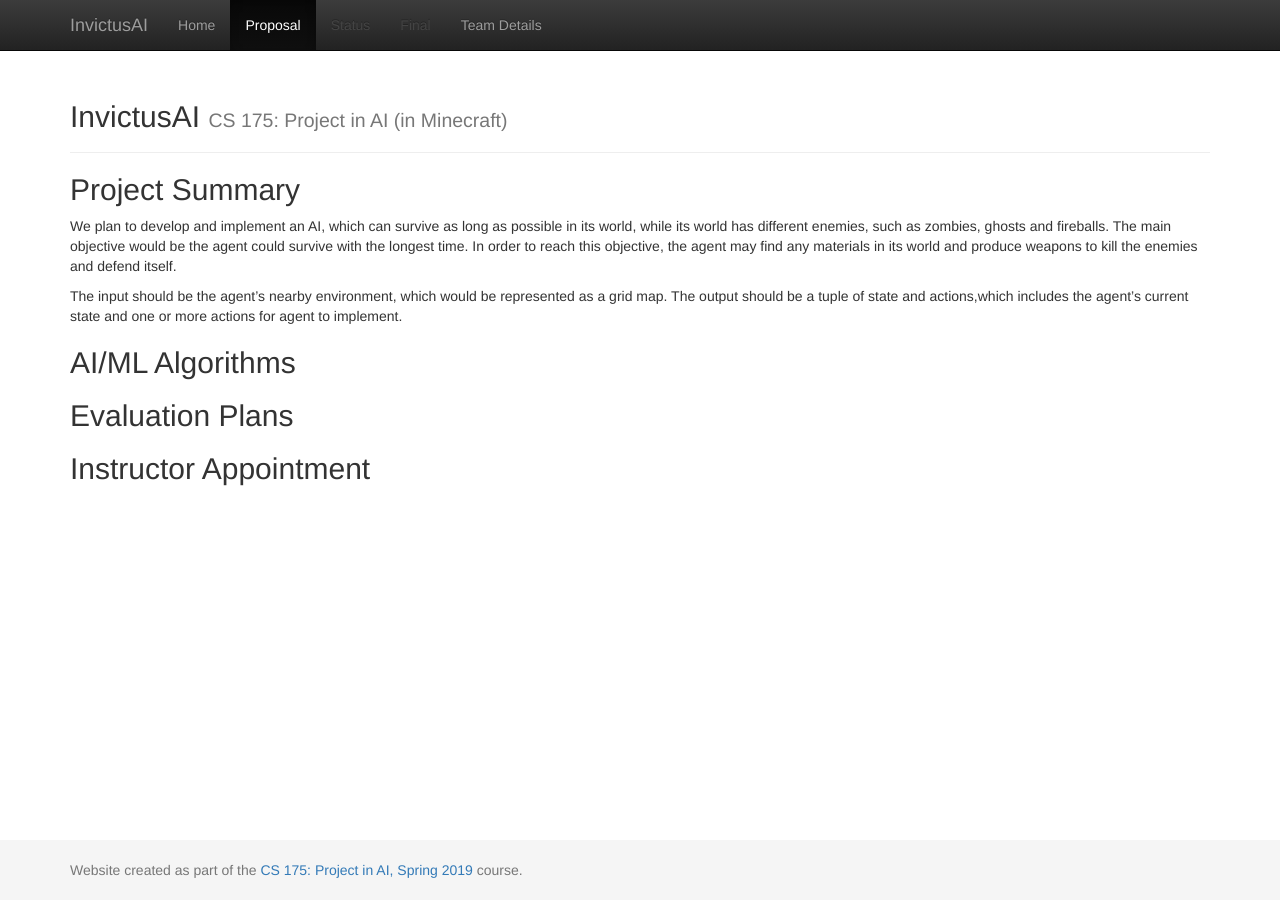
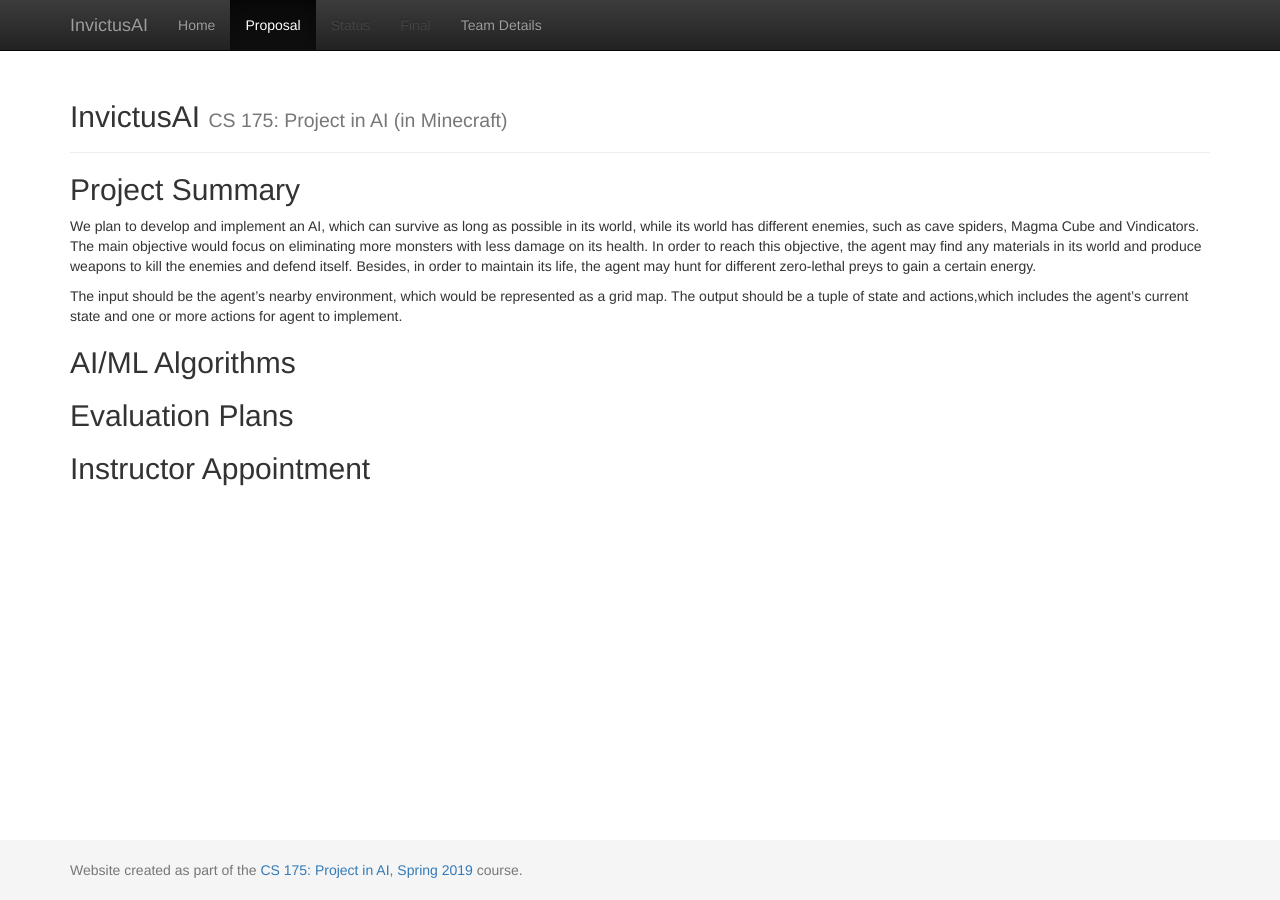
Before and after one commit to chenhaoy1/EnemyUnknown-Battlegrounds, a Jekyll site: the page built from docs/proposal.md, in a window 1280 px wide. Built offline with Jekyll 4.4.1, drawn with Linux system fonts in a browser that asks for light colours.

Commit message:
Update proposal.md

```diff
--- a/docs/proposal.md
+++ b/docs/proposal.md
@@ -4,7 +4,7 @@ title: Proposal
 ---
 
 ## Project Summary
-We plan to develop and implement an AI, which can survive as long as possible in its world, while its world has different enemies, such as zombies, ghosts and fireballs. The main objective would be the agent could survive with the longest time. In order to reach this objective, the agent may find any materials in its world and produce weapons to kill the enemies and defend itself.
+We plan to develop and implement an AI, which can survive as long as possible in its world, while its world has different enemies, such as cave spiders, Magma Cube and Vindicators. The main objective would focus on eliminating more monsters with less damage on its health. In order to reach this objective, the agent may find any materials in its world and produce weapons to kill the enemies and defend itself. Besides, in order to maintain its life, the agent may hunt for different zero-lethal preys to gain a certain energy.
 
 The input should be the agent's nearby environment, which would be represented as a grid map. The output should be a tuple of state and actions,which includes the agent's current state and one or more actions for agent to implement.
 
```
